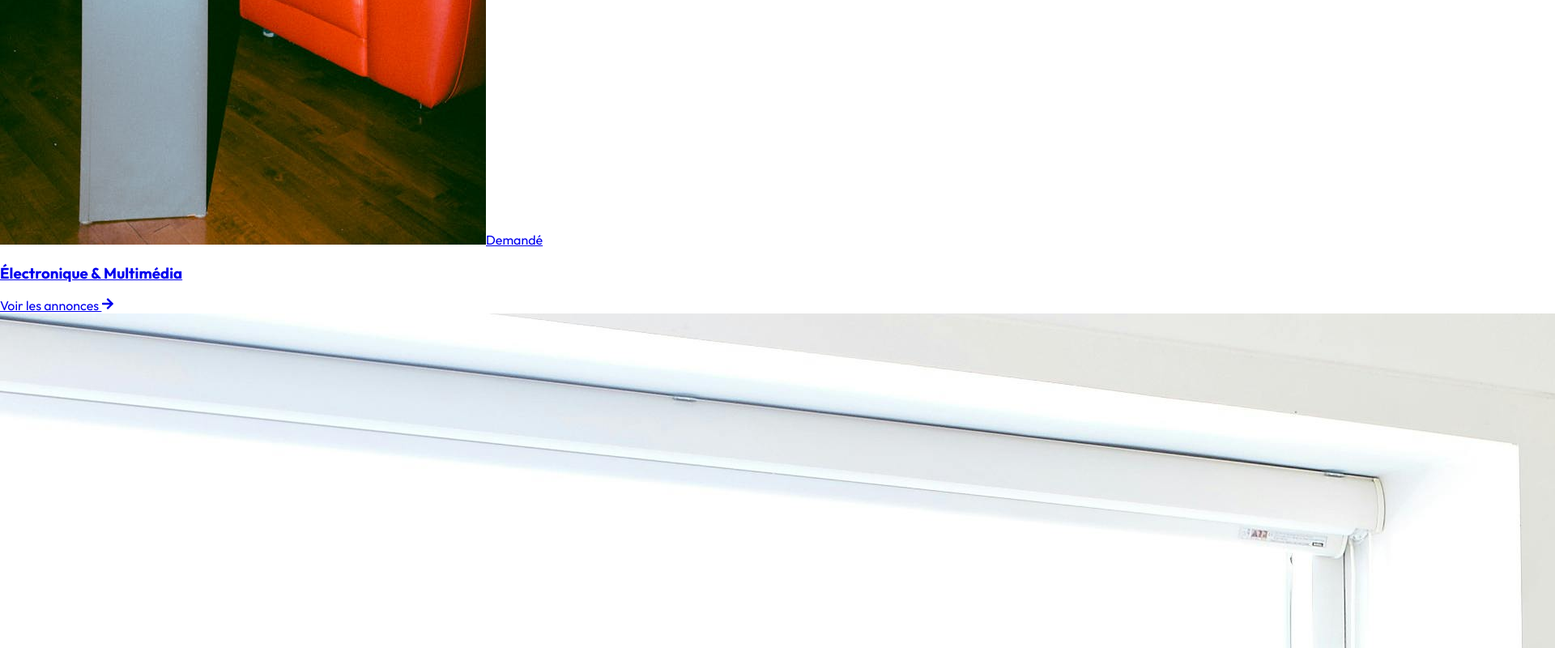
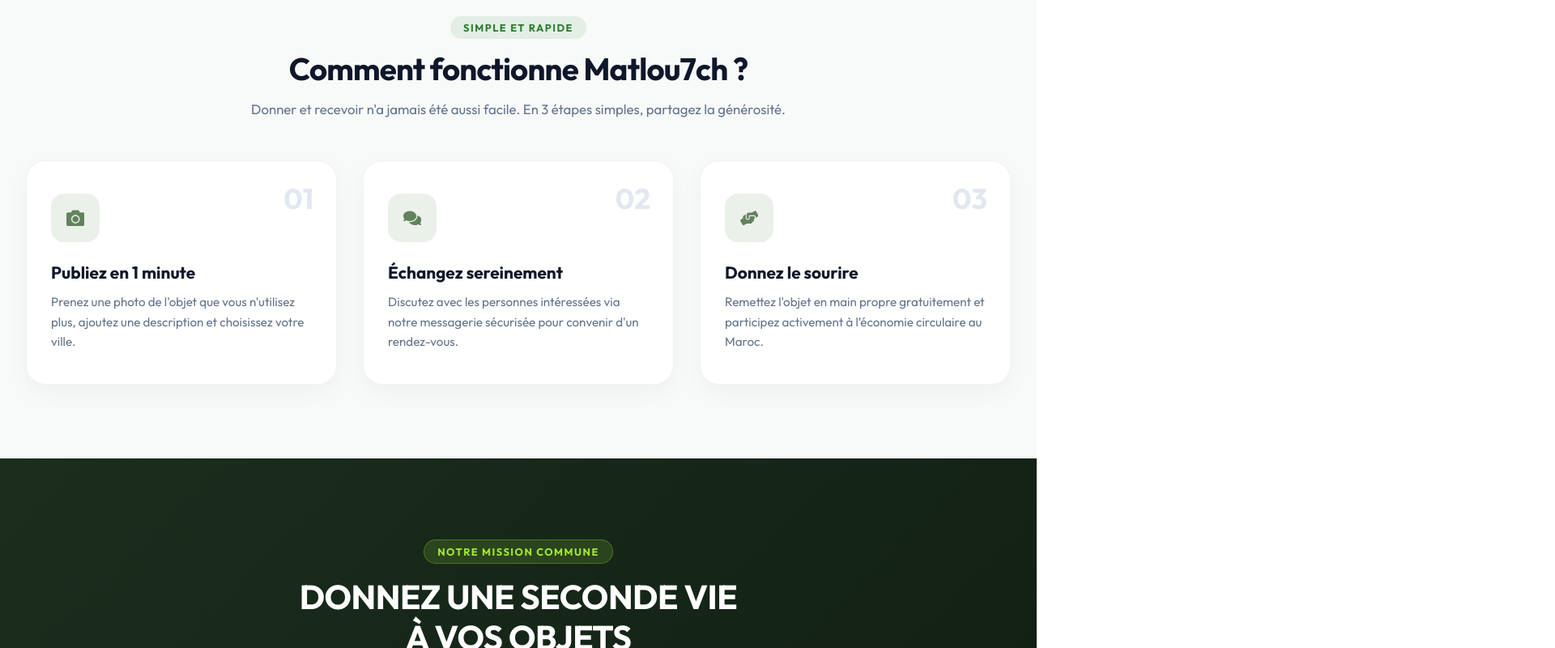
Before and after one commit to haytamnajim/matlou7ch-app, a React (Create React App) app: page / in a window 1280 px wide. Shown: the part 1820-2620 px from the top of the page at 81% size, 1920 px wide, since content can reach past the window. Built offline with nearby package versions, Linux system fonts and the light colour scheme; no server answers.

Commit message:
feat: add styling for landing page sections including categories, steps, and features

```diff
--- a/src/pages/Home.css
+++ b/src/pages/Home.css
@@ -1,53 +1,336 @@
+/* ==========================================================================
+   PAGE D'ACCUEIL - MATLOU7CH
+   ========================================================================== */
+
 .home-page-new {
-  background-color: #FFFFFF;
+  background-color: #ffffff;
+  color: #1e293b;
+  overflow-x: hidden;
 }
 
-/* Section: Concepts */
+.home-section-container {
+  max-width: 1280px;
+  margin: 0 auto;
+  padding: 0 32px;
+}
+
+/* En-têtes de section communs */
+.section-header-center {
+  text-align: center;
+  max-width: 720px;
+  margin: 0 auto 50px;
+}
+
+.section-tag {
+  display: inline-block;
+  font-size: 0.8rem;
+  font-weight: 800;
+  letter-spacing: 1.5px;
+  text-transform: uppercase;
+  color: var(--primary-color, #62825D);
+  background: rgba(98, 130, 93, 0.1);
+  padding: 6px 16px;
+  border-radius: 50px;
+  margin-bottom: 14px;
+}
+
+.section-tag.green {
+  color: #2e7d32;
+  background: rgba(46, 125, 50, 0.1);
+}
+
+.section-title {
+  font-size: 2.4rem;
+  font-weight: 850;
+  color: #0f172a;
+  line-height: 1.2;
+  letter-spacing: -0.8px;
+  margin: 0 0 14px 0;
+}
+
+.section-subtitle {
+  font-size: 1.05rem;
+  color: #64748b;
+  line-height: 1.6;
+  margin: 0;
+}
+
+/* ==========================================================================
+   2. SECTION CATÉGORIES
+   ========================================================================== */
+.home-categories-section {
+  padding: 90px 0;
+  background: #ffffff;
+}
+
+.categories-cards-grid {
+  display: grid;
+  grid-template-columns: repeat(3, 1fr);
+  gap: 28px;
+  margin-bottom: 45px;
+}
+
+.category-card-item {
+  text-decoration: none;
+  border-radius: 20px;
+  overflow: hidden;
+  position: relative;
+  height: 280px;
+  box-shadow: 0 10px 25px rgba(0, 0, 0, 0.06);
+  transition: all 0.4s cubic-bezier(0.16, 1, 0.3, 1);
+  display: block;
+}
+
+.category-card-item:hover {
+  transform: translateY(-8px);
+  box-shadow: 0 20px 40px rgba(0, 0, 0, 0.12);
+}
+
+.category-card-img-wrap {
+  width: 100%;
+  height: 100%;
+  position: relative;
+}
+
+.category-card-img {
+  width: 100%;
+  height: 100%;
+  object-fit: cover;
+  transition: transform 0.6s ease;
+}
+
+.category-card-item:hover .category-card-img {
+  transform: scale(1.08);
+}
+
+.category-card-badge {
+  position: absolute;
+  top: 16px;
+  right: 16px;
+  background: rgba(255, 255, 255, 0.9);
+  backdrop-filter: blur(8px);
+  color: #1e293b;
+  font-size: 0.75rem;
+  font-weight: 700;
+  padding: 4px 12px;
+  border-radius: 50px;
+  z-index: 2;
+  box-shadow: 0 4px 10px rgba(0, 0, 0, 0.1);
+}
+
+.category-card-overlay {
+  position: absolute;
+  bottom: 0;
+  left: 0;
+  right: 0;
+  padding: 24px 20px 20px;
+  background: linear-gradient(180deg, transparent 0%, rgba(15, 23, 42, 0.85) 60%, rgba(15, 23, 42, 0.95) 100%);
+  color: #ffffff;
+  display: flex;
+  flex-direction: column;
+  justify-content: flex-end;
+  z-index: 1;
+  transition: padding 0.3s ease;
+}
+
+.category-card-title {
+  font-size: 1.25rem;
+  font-weight: 750;
+  margin: 0 0 6px 0;
+  color: #ffffff;
+}
+
+.category-card-link-text {
+  font-size: 0.85rem;
+  font-weight: 600;
+  color: #a3e635;
+  display: inline-flex;
+  align-items: center;
+  gap: 6px;
+  opacity: 0.9;
+  transition: gap 0.2s ease;
+}
+
+.category-card-item:hover .category-card-link-text {
+  gap: 10px;
+  opacity: 1;
+}
+
+.categories-view-all-wrap {
+  text-align: center;
+}
+
+.view-all-btn {
+  display: inline-flex;
+  align-items: center;
+  gap: 10px;
+  color: var(--primary-color, #62825D);
+  font-size: 1rem;
+  font-weight: 700;
+  text-decoration: none;
+  padding: 12px 28px;
+  border: 1.5px solid var(--primary-color, #62825D);
+  border-radius: 50px;
+  transition: all 0.25s ease;
+}
+
+.view-all-btn:hover {
+  background: var(--primary-color, #62825D);
+  color: #ffffff;
+  transform: translateY(-2px);
+  box-shadow: 0 6px 18px rgba(98, 130, 93, 0.25);
+}
+
+/* ==========================================================================
+   3. SECTION COMMENT ÇA MARCHE
+   ========================================================================== */
+.how-it-works-section {
+  padding: 90px 0;
+  background: #f8faf9;
+  border-top: 1px solid #edf2ee;
+  border-bottom: 1px solid #edf2ee;
+}
+
+.steps-grid {
+  display: grid;
+  grid-template-columns: repeat(3, 1fr);
+  gap: 32px;
+}
+
+.step-card {
+  background: #ffffff;
+  padding: 40px 30px;
+  border-radius: 24px;
+  position: relative;
+  box-shadow: 0 10px 30px rgba(0, 0, 0, 0.04);
+  border: 1px solid rgba(0, 0, 0, 0.05);
+  transition: all 0.35s ease;
+  display: flex;
+  flex-direction: column;
+  align-items: flex-start;
+}
+
+.step-card:hover {
+  transform: translateY(-8px);
+  box-shadow: 0 20px 45px rgba(0, 0, 0, 0.08);
+  border-color: rgba(98, 130, 93, 0.3);
+}
+
+.step-number-badge {
+  position: absolute;
+  top: 24px;
+  right: 28px;
+  font-size: 2.2rem;
+  font-weight: 900;
+  color: #e2e8f0;
+  font-family: inherit;
+}
+
+.step-icon-box {
+  width: 60px;
+  height: 60px;
+  border-radius: 16px;
+  background: rgba(98, 130, 93, 0.12);
+  color: var(--primary-color, #62825D);
+  display: flex;
+  align-items: center;
+  justify-content: center;
+  font-size: 1.4rem;
+  margin-bottom: 24px;
+  transition: all 0.3s ease;
+}
+
+.step-card:hover .step-icon-box {
+  background: var(--primary-color, #62825D);
+  color: #ffffff;
+  transform: scale(1.08);
+}
+
+.step-title {
+  font-size: 1.3rem;
+  font-weight: 750;
+  color: #0f172a;
+  margin: 0 0 12px 0;
+}
+
+.step-desc {
+  font-size: 0.95rem;
+  color: #64748b;
+  line-height: 1.6;
+  margin: 0;
+}
+
+/* ==========================================================================
+   4. SECTION CONCEPTS / MISSION
+   ========================================================================== */
 .concepts-section {
-  background-color: var(--primary-color);
-  padding: 120px 40px;
+  background: linear-gradient(135deg, #1b2e1e 0%, #0d1a0f 100%);
+  padding: 100px 32px;
   text-align: center;
   position: relative;
   overflow: hidden;
+  color: #ffffff;
 }
 
 .concepts-container {
-  max-width: 1200px;
+  max-width: 1280px;
   margin: 0 auto;
+  position: relative;
+  z-index: 1;
+}
+
+.concepts-pill {
+  display: inline-block;
+  font-size: 0.8rem;
+  font-weight: 800;
+  letter-spacing: 1.5px;
+  color: #a3e635;
+  background: rgba(163, 230, 53, 0.15);
+  border: 1px solid rgba(163, 230, 53, 0.3);
+  padding: 6px 16px;
+  border-radius: 50px;
+  margin-bottom: 16px;
 }
 
 .concepts-title {
-  color: white;
-  font-size: 36px;
-  font-weight: 850;
-  line-height: 1.25;
-  margin-bottom: 50px;
+  color: #ffffff;
+  font-size: 2.6rem;
+  font-weight: 900;
+  line-height: 1.2;
+  margin: 0 0 16px 0;
   letter-spacing: -0.5px;
   text-transform: uppercase;
-  max-width: 700px;
-  margin-left: auto;
-  margin-right: auto;
+}
+
+.concepts-intro-text {
+  font-size: 1.1rem;
+  color: rgba(255, 255, 255, 0.75);
+  max-width: 620px;
+  margin: 0 auto 50px;
+  line-height: 1.6;
 }
 
 .concepts-grid {
   display: grid;
   grid-template-columns: repeat(3, 1fr);
   gap: 32px;
-  margin-bottom: 70px;
+  margin-bottom: 60px;
 }
 
 .concept-item {
   position: relative;
-  border-radius: 32px;
+  border-radius: 24px;
   overflow: hidden;
-  height: 500px;
-  box-shadow: 0 20px 40px rgba(0, 0, 0, 0.08);
-  transition: all 0.5s cubic-bezier(0.4, 0, 0.2, 1);
+  height: 420px;
+  box-shadow: 0 20px 45px rgba(0, 0, 0, 0.4);
+  transition: all 0.45s cubic-bezier(0.16, 1, 0.3, 1);
+  border: 1px solid rgba(255, 255, 255, 0.12);
 }
 
 .concept-item:hover {
-  transform: translateY(-12px);
-  box-shadow: 0 30px 60px rgba(0, 0, 0, 0.12);
+  transform: translateY(-10px);
+  border-color: rgba(163, 230, 53, 0.4);
+  box-shadow: 0 30px 60px rgba(0, 0, 0, 0.6);
 }
 
 .concept-image-wrapper {
@@ -60,42 +343,38 @@
   width: 100%;
   height: 100%;
   object-fit: cover;
-  transition: transform 0.7s cubic-bezier(0.4, 0, 0.2, 1);
+  transition: transform 0.7s ease;
 }
 
 .concept-item:hover img {
-  transform: scale(1.1);
+  transform: scale(1.08);
 }
 
 .concept-overlay {
   position: absolute;
-  bottom: 24px;
-  left: 24px;
-  right: 24px;
-  padding: 20px;
-  background: rgba(255, 255, 255, 0.15);
-  backdrop-filter: blur(12px);
-  -webkit-backdrop-filter: blur(12px);
-  border-radius: 20px;
-  border: 1px solid rgba(255, 255, 255, 0.3);
-  display: flex;
-  justify-content: center;
-  align-items: center;
-  transition: all 0.3s ease;
+  bottom: 0;
+  left: 0;
+  right: 0;
+  padding: 30px 24px 24px;
+  background: linear-gradient(180deg, transparent 0%, rgba(0, 0, 0, 0.7) 40%, rgba(0, 0, 0, 0.95) 100%);
+  text-align: left;
 }
 
 .concept-label {
-  color: white;
-  font-size: 22px;
+  display: inline-block;
+  color: #a3e635;
+  font-size: 1.25rem;
   font-weight: 800;
   text-transform: uppercase;
-  letter-spacing: 1px;
-  text-shadow: 0 2px 10px rgba(0, 0, 0, 0.2);
+  letter-spacing: 0.5px;
+  margin-bottom: 6px;
 }
 
-.concept-item:hover .concept-overlay {
-  background: rgba(255, 255, 255, 0.25);
-  transform: translateY(-5px);
+.concept-desc {
+  color: rgba(255, 255, 255, 0.85);
+  font-size: 0.92rem;
+  line-height: 1.45;
+  margin: 0;
 }
 
 .concepts-footer {
@@ -103,240 +382,288 @@
   margin: 0 auto;
 }
 
+.concepts-cta-link {
+  text-decoration: none;
+}
+
 .concepts-cta {
-  background-color: var(--accent-color);
-  color: white;
-  padding: 20px 48px;
+  display: inline-flex;
+  align-items: center;
+  gap: 10px;
+  background: linear-gradient(135deg, #bc7c4e 0%, #a06841 100%);
+  color: #ffffff;
+  padding: 18px 42px;
   border: none;
-  border-radius: 100px;
+  border-radius: 50px;
   font-weight: 800;
-  font-size: 18px;
-  text-transform: uppercase;
+  font-size: 1.1rem;
+  font-family: inherit;
   cursor: pointer;
-  margin-bottom: 30px;
-  transition: all 0.3s cubic-bezier(0.4, 0, 0.2, 1);
-  box-shadow: 0 10px 20px rgba(0, 0, 0, 0.15);
-  letter-spacing: 0.5px;
+  margin-bottom: 24px;
+  transition: all 0.3s ease;
+  box-shadow: 0 10px 25px rgba(188, 124, 78, 0.35);
 }
 
 .concepts-cta:hover {
-  background-color: var(--accent-hover);
-  transform: scale(1.05);
-  box-shadow: 0 15px 30px rgba(0, 0, 0, 0.2);
+  transform: scale(1.04) translateY(-2px);
+  box-shadow: 0 15px 35px rgba(188, 124, 78, 0.5);
 }
 
 .concepts-text {
-  color: rgba(255, 255, 255, 0.85);
-  font-size: 16px;
-  line-height: 1.6;
-  font-weight: 500;
+  color: rgba(255, 255, 255, 0.65);
+  font-size: 0.95rem;
+  margin: 0;
+  line-height: 1.5;
 }
 
-.concepts-text {
-  color: rgba(255, 255, 255, 0.8);
-  max-width: 600px;
-  margin: 0 auto;
-  font-size: 14px;
-}
-
-/* Section: Features */
+/* ==========================================================================
+   5. SECTION VALEURS & FIABILITÉ
+   ========================================================================== */
 .features-section {
-  padding: 80px 40px;
-  background-color: white;
+  padding: 90px 0;
+  background: #ffffff;
 }
 
 .features-grid {
   display: grid;
   grid-template-columns: repeat(3, 1fr);
-  gap: 40px;
-  max-width: 1200px;
-  margin: 0 auto;
+  gap: 32px;
 }
 
 .feature-card {
-  background-color: var(--bg-cream);
-  padding: 40px 30px;
-  border-radius: 24px;
+  background: #f8fafc;
+  padding: 38px 28px;
+  border-radius: 22px;
   text-align: center;
-  transition: all 0.4s cubic-bezier(0.4, 0, 0.2, 1);
-  border: 1px solid rgba(0, 0, 0, 0.03);
+  border: 1px solid #e2e8f0;
+  transition: all 0.35s ease;
   display: flex;
   flex-direction: column;
   align-items: center;
-  justify-content: center;
-  min-height: 180px;
 }
 
 .feature-card:hover {
-  transform: translateY(-8px);
-  background-color: white;
-  box-shadow: 0 15px 30px rgba(0, 0, 0, 0.05);
-  border-color: var(--primary-color);
+  transform: translateY(-6px);
+  background: #ffffff;
+  border-color: var(--primary-color, #62825D);
+  box-shadow: 0 15px 35px rgba(0, 0, 0, 0.06);
 }
 
 .feature-icon-wrapper {
   width: 64px;
   height: 64px;
-  background-color: white;
   border-radius: 18px;
   display: flex;
   align-items: center;
   justify-content: center;
   margin-bottom: 20px;
-  box-shadow: 0 8px 16px rgba(0, 0, 0, 0.05);
-  transition: all 0.4s ease;
+  font-size: 1.5rem;
+  transition: all 0.3s ease;
+}
+
+.feature-icon-wrapper.green-icon {
+  background: rgba(98, 130, 93, 0.12);
+  color: #62825D;
+}
+
+.feature-icon-wrapper.blue-icon {
+  background: rgba(59, 130, 246, 0.12);
+  color: #2563eb;
+}
+
+.feature-icon-wrapper.terracotta-icon {
+  background: rgba(188, 124, 78, 0.12);
+  color: #bc7c4e;
 }
 
 .feature-card:hover .feature-icon-wrapper {
-  background-color: var(--primary-color);
-  color: white;
-  transform: scale(1.05);
-}
-
-.feature-icon {
-  font-size: 24px;
-  color: var(--primary-color);
-  transition: color 0.4s ease;
-}
-
-.feature-card:hover .feature-icon {
-  color: white;
+  transform: scale(1.1);
 }
 
 .feature-name {
-  font-size: 16px;
-  font-weight: 800;
-  color: var(--primary-color);
-  margin: 0;
-  text-transform: uppercase;
-  letter-spacing: 0.5px;
+  font-size: 1.2rem;
+  font-weight: 750;
+  color: #0f172a;
+  margin: 0 0 10px 0;
 }
 
-/* Section: Experience */
-.experience-section {
-  padding: 100px 40px;
-  background-color: #F9FBF8;
-  text-align: center;
+.feature-text {
+  font-size: 0.92rem;
+  color: #64748b;
+  line-height: 1.55;
+  margin: 0;
 }
 
-.experience-header {
-  max-width: 900px;
-  margin: 0 auto 60px;
+/* ==========================================================================
+   6. GRANDE BANNIÈRE CTA FINALE
+   ========================================================================== */
+.home-cta-banner-section {
+  padding: 0 0 90px 0;
 }
 
-.experience-title {
-  font-size: 42px;
-  font-weight: 900;
-  color: var(--primary-color);
-  margin-bottom: 0;
-  line-height: 1.15;
-  letter-spacing: -1px;
-  text-transform: uppercase;
+.cta-card-box {
+  background: linear-gradient(135deg, #27402c 0%, #162619 100%);
+  border-radius: 32px;
+  padding: 70px 48px;
+  text-align: center;
+  position: relative;
+  overflow: hidden;
+  box-shadow: 0 25px 60px -15px rgba(22, 38, 25, 0.35);
+  border: 1px solid rgba(255, 255, 255, 0.1);
 }
 
-.experience-gallery {
-  display: grid;
-  grid-template-columns: repeat(3, 1fr);
-  gap: 24px;
-  max-width: 1100px;
-  margin: 0 auto 50px;
+.cta-card-content {
+  position: relative;
+  z-index: 1;
+  max-width: 680px;
+  margin: 0 auto;
 }
 
-.gallery-item {
-  border-radius: 24px;
-  overflow: hidden;
-  height: 380px;
-  box-shadow: 0 12px 24px rgba(0, 0, 0, 0.06);
-  transition: all 0.5s cubic-bezier(0.4, 0, 0.2, 1);
+.cta-mini-pill {
+  display: inline-block;
+  font-size: 0.8rem;
+  font-weight: 800;
+  letter-spacing: 1.2px;
+  text-transform: uppercase;
+  color: #a3e635;
+  background: rgba(163, 230, 53, 0.15);
+  border: 1px solid rgba(163, 230, 53, 0.3);
+  padding: 6px 18px;
+  border-radius: 50px;
+  margin-bottom: 20px;
 }
 
-.gallery-image-container {
-  position: relative;
-  width: 100%;
-  height: 100%;
+.cta-heading {
+  font-size: 2.5rem;
+  font-weight: 850;
+  color: #ffffff;
+  line-height: 1.2;
+  margin: 0 0 16px 0;
+  letter-spacing: -0.6px;
 }
 
-.gallery-item img {
-  width: 100%;
-  height: 100%;
-  object-fit: cover;
-  transition: transform 0.8s ease;
+.cta-subheading {
+  font-size: 1.1rem;
+  color: rgba(255, 255, 255, 0.8);
+  margin: 0 0 28px 0;
+  line-height: 1.6;
 }
 
-.gallery-item:hover img {
-  transform: scale(1.1);
+.cta-benefits-list {
+  display: flex;
+  align-items: center;
+  justify-content: center;
+  gap: 24px;
+  flex-wrap: wrap;
+  margin-bottom: 36px;
+  color: #ffffff;
+  font-size: 0.92rem;
+  font-weight: 600;
 }
 
-.gallery-overlay {
-  position: absolute;
-  top: 0;
-  left: 0;
-  width: 100%;
-  height: 100%;
-  background: linear-gradient(to bottom, transparent 60%, rgba(0, 0, 0, 0.6));
-  display: flex;
-  align-items: flex-end;
-  justify-content: center;
-  padding-bottom: 30px;
-  opacity: 0;
-  transition: opacity 0.4s ease;
+.check-icon {
+  color: #a3e635;
+  margin-right: 6px;
 }
 
-.gallery-item:hover .gallery-overlay {
-  opacity: 1;
+.cta-main-btn-link {
+  text-decoration: none;
 }
 
-.gallery-overlay span {
-  color: white;
-  font-size: 18px;
-  font-weight: 700;
-  text-transform: uppercase;
-  letter-spacing: 2px;
+.cta-main-btn {
+  display: inline-flex;
+  align-items: center;
+  gap: 10px;
+  background: #ffffff;
+  color: #1b2e1e;
+  padding: 18px 40px;
+  border: none;
+  border-radius: 50px;
+  font-size: 1.1rem;
+  font-weight: 800;
+  font-family: inherit;
+  cursor: pointer;
+  transition: all 0.3s ease;
+  box-shadow: 0 10px 25px rgba(0, 0, 0, 0.2);
 }
 
-.gallery-navigation {
-  display: flex;
-  justify-content: center;
-  align-items: center;
+.cta-main-btn:hover {
+  background: #f8fafc;
+  transform: scale(1.05) translateY(-2px);
+  box-shadow: 0 15px 35px rgba(0, 0, 0, 0.3);
+  color: #2e7d32;
 }
 
-.nav-dots {
-  display: flex;
-  gap: 12px;
-}
-
-.dot {
-  width: 12px;
-  height: 12px;
-  border-radius: 50%;
-  background-color: #DDE4DB;
-  cursor: pointer;
-  transition: all 0.3s ease;
-}
-
-.dot.active {
-  width: 32px;
-  border-radius: 10px;
-  background-color: var(--primary-color);
-}
-
-/* Responsive */
+/* ==========================================================================
+   RESPONSIVE MOBILE & TABLETTE
+   ========================================================================== */
 @media (max-width: 1024px) {
-
+  .categories-cards-grid,
+  .steps-grid,
   .concepts-grid,
-  .features-grid,
-  .experience-gallery {
-    grid-template-columns: 1fr;
-    max-width: 500px;
+  .features-grid {
+    grid-template-columns: repeat(2, 1fr);
+    gap: 20px;
   }
 
-  .concept-item,
-  .gallery-item {
-    height: 350px;
+  .cta-card-box {
+    padding: 50px 30px;
+  }
+
+  .section-title {
+    font-size: 2rem;
   }
 
   .concepts-title,
-  .experience-title {
-    font-size: 32px;
+  .cta-heading {
+    font-size: 2.1rem;
   }
 }
+
+@media (max-width: 680px) {
+  .home-categories-section,
+  .how-it-works-section,
+  .concepts-section,
+  .features-section {
+    padding: 60px 0;
+  }
+
+  .home-section-container {
+    padding: 0 20px;
+  }
+
+  .categories-cards-grid,
+  .steps-grid,
+  .concepts-grid,
+  .features-grid {
+    grid-template-columns: 1fr;
+  }
+
+  .category-card-item {
+    height: 240px;
+  }
+
+  .concept-item {
+    height: 340px;
+  }
+
+  .section-title {
+    font-size: 1.7rem;
+  }
+
+  .concepts-title,
+  .cta-heading {
+    font-size: 1.7rem;
+  }
+
+  .cta-benefits-list {
+    flex-direction: column;
+    gap: 10px;
+  }
+
+  .cta-main-btn,
+  .concepts-cta {
+    width: 100%;
+    justify-content: center;
+  }
+}
```
